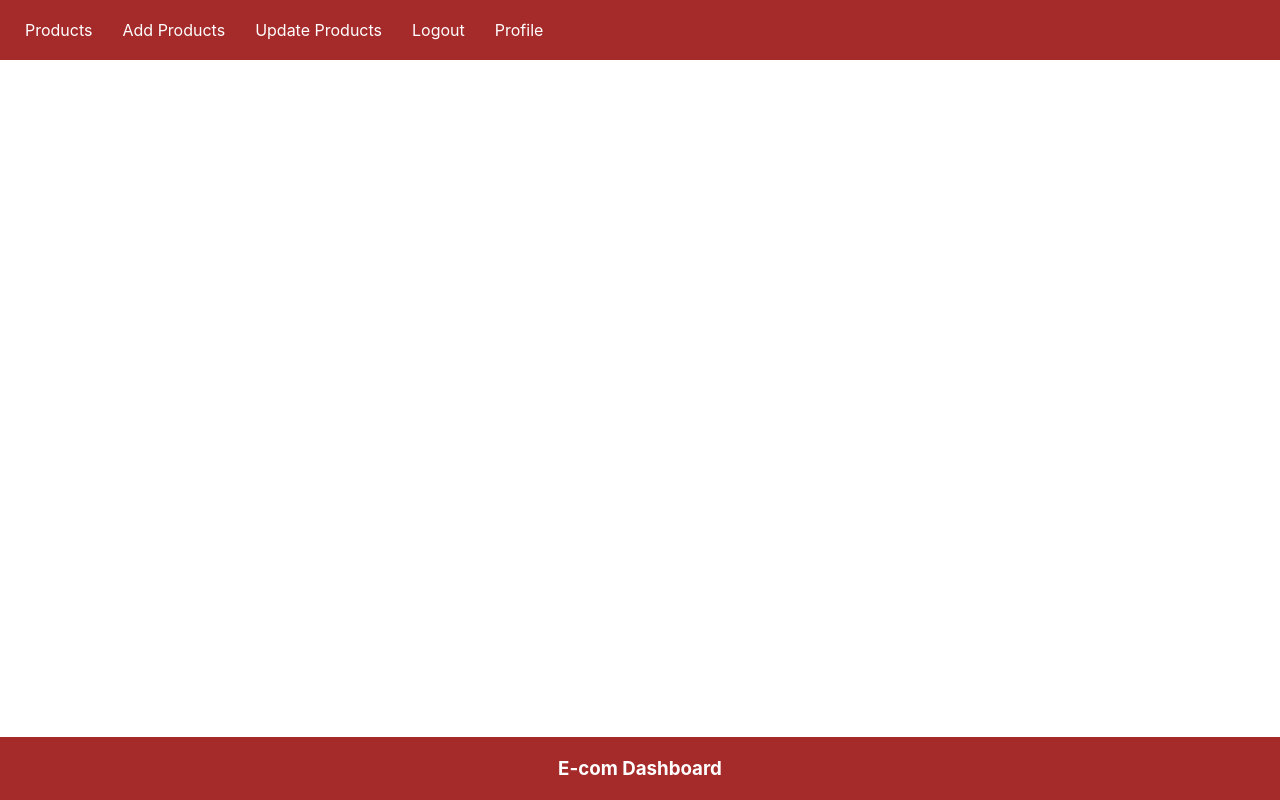
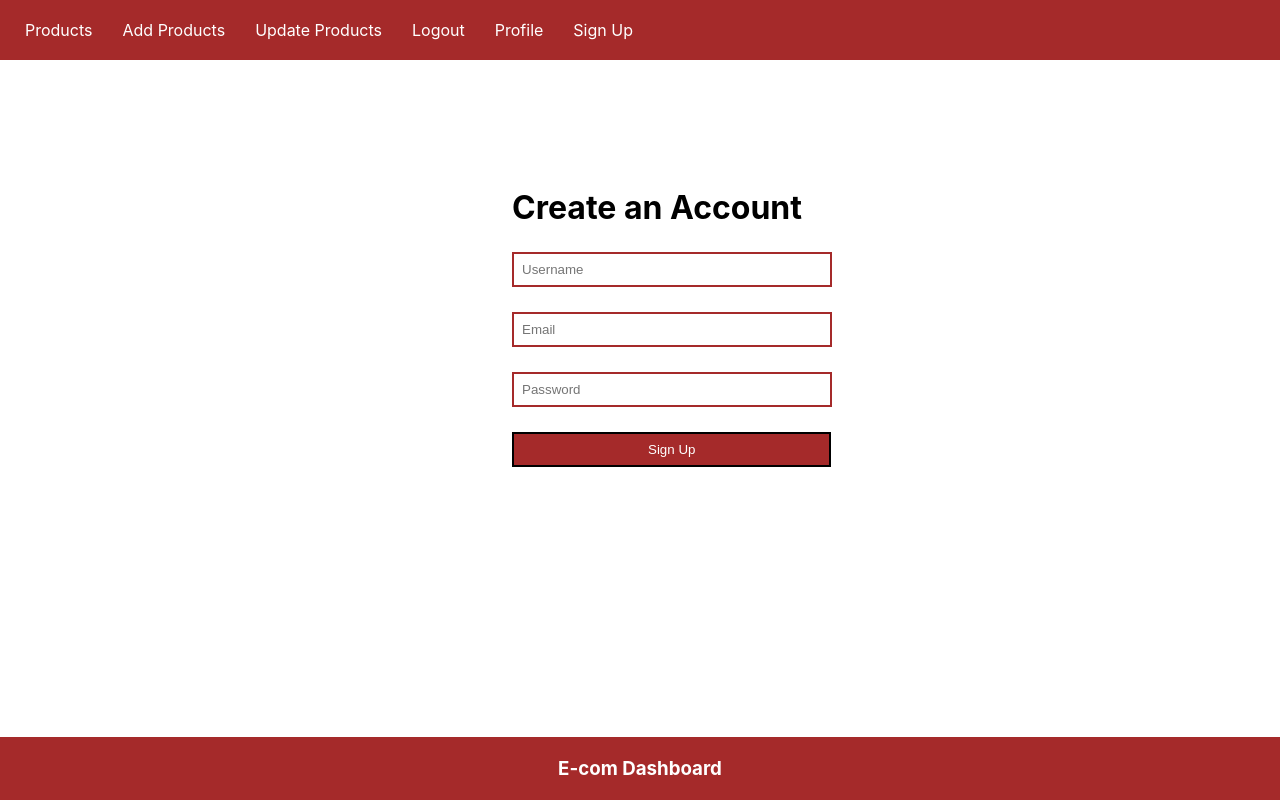
Before and after one commit to SthaRaunak/Ecommerce-Dashboard, a React (Create React App) app in the folder front-end/: page /signup in a window 1280 px wide. Built offline with nearby package versions, Linux system fonts and the light colour scheme; the HTML template or start-up script is replaced by a standard one.

Commit message:
Added Register Component

```diff
--- a/front-end/src/App.css
+++ b/front-end/src/App.css
@@ -24,6 +24,26 @@
   width: 100%;
   background-color: brown;
 }
+
+.inputBox{
+  display: block;
+  margin: 25px 0px;
+  padding: 8px;
+  width: 320px;
+  border: 2px solid brown;
+}
+.signUp{
+  margin-left: 40%;
+  margin-top: 10%;
+}
+.signUp button{
+  padding: 8px 134px;
+  background-color: brown;
+  color: white;
+  border: 2px solid rgb(0, 0, 0);
+  cursor: pointer;
+}
+
 
 @media (prefers-reduced-motion: no-preference) {
   .App-logo {
--- a/front-end/src/App.js
+++ b/front-end/src/App.js
@@ -3,6 +3,9 @@ import './App.css';
 import Nav from './components/Nav'
 import { BrowserRouter,Routes,Route } from 'react-router-dom'
 import Footer from './components/Footer'
+import SignUp from './components/SignUp'
+
+
 function App() {
   return (
     <div className='App'>
@@ -14,6 +17,7 @@ function App() {
       <Route path="/update" element={<h1>Update Product Components</h1>}/>
       <Route path="/logout" element={<h1>Logout  Components</h1>}/>
       <Route path="/profile" element={<h1>Profile  Components</h1>}/>
+      <Route path="/signup" element={<SignUp/>}/>
     </Routes>
     </BrowserRouter>
     <Footer />
--- a/front-end/src/components/Nav.js
+++ b/front-end/src/components/Nav.js
@@ -10,6 +10,7 @@ const Nav = () =>
                 <li><Link to="/update">Update Products</Link></li>
                 <li><Link to="/logout">Logout</Link></li>
                 <li><Link to="/profile">Profile</Link></li>
+                <li><Link to="/signup">Sign Up</Link></li>
             </ul>
         </div>
     )
--- /dev/null
+++ b/front-end/src/components/SignUp.js
@@ -0,0 +1,27 @@
+import React,{useState} from 'react'
+
+const SignUp = () =>{
+    const[name,setName]=useState("");
+    const[password,setPassword]=useState("")
+    const[email,setEmail]=useState("")
+
+    const collectData= () =>{
+        console.log(name,email,password)
+    }
+
+
+    return(
+        <div className='signUp'>
+            <h1>Create an Account</h1>
+            <input className="inputBox" type="text"
+             value={name} onChange={(e)=>setName(e.target.value)} placeholder="Username"/>
+            <input className="inputBox" type="email"
+            value={email} onChange={(e)=>setEmail(e.target.value)} placeholder="Email"/>
+            <input className="inputBox" type="password"
+            value={password} onChange={(e)=>setPassword(e.target.value)} placeholder="Password"/>
+            <button type="button" onClick={collectData}>Sign Up</button>
+            </div>
+    )
+}
+
+export default SignUp
```
